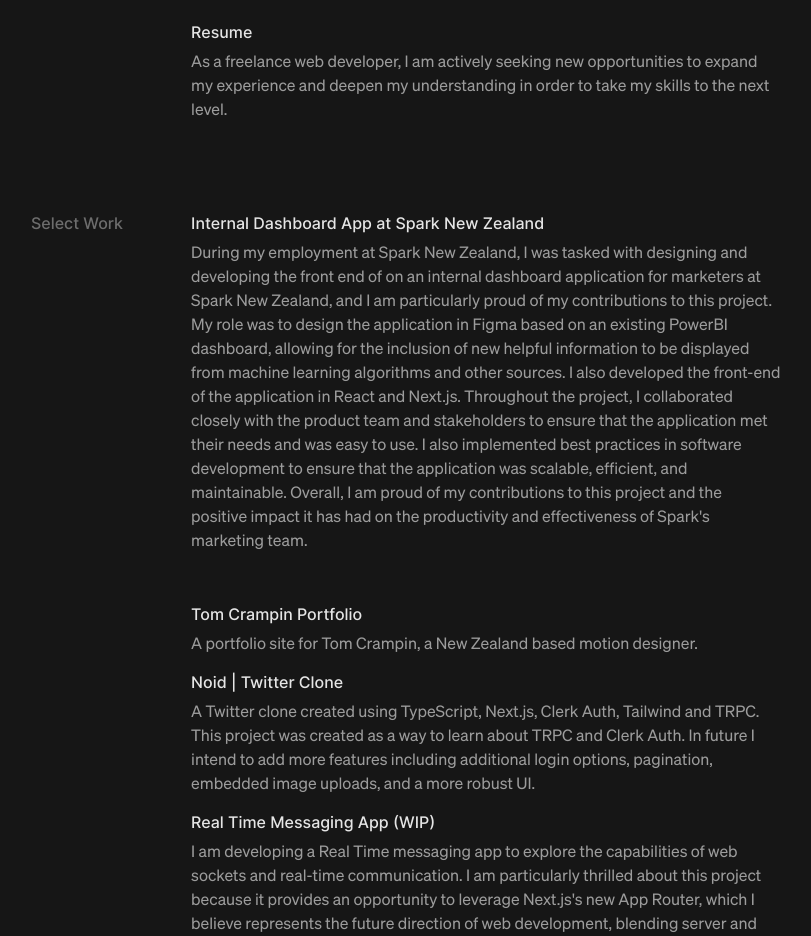
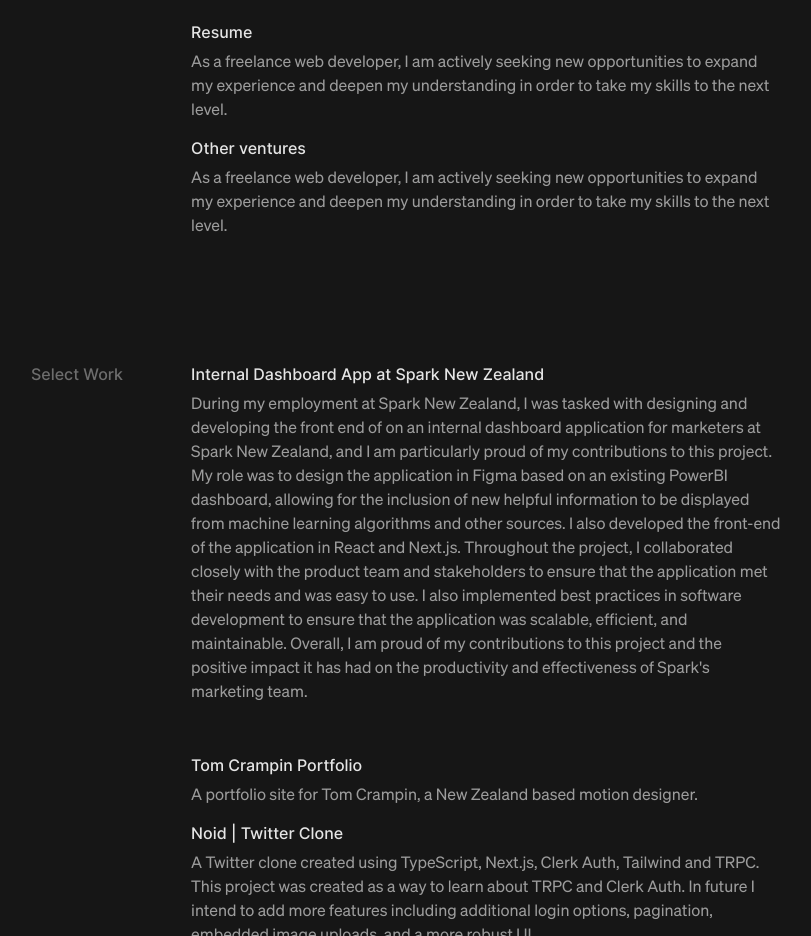
Before and after one commit to maxwellyoung/maxwellyoung, a Next.js app: page /about in a window 1280 px wide. Shown: the part 1040-1976 px from the top of the page, without its empty margins (234-1045 px from the left). Built offline with nearby package versions, Linux system fonts and the light colour scheme.

Commit message:
Update data.ts

```diff
--- a/src/components/About/data.ts
+++ b/src/components/About/data.ts
@@ -16,6 +16,41 @@
 		href: '/resume.pdf',
 		content:
 			'As a freelance web developer, I am actively seeking new opportunities to expand my experience and deepen my understanding in order to take my skills to the next level.',
+	},
+	{
+		title: 'Other ventures',
+		content:
+			'As a freelance web developer, I am actively seeking new opportunities to expand my experience and deepen my understanding in order to take my skills to the next level.',
+	},
+]
+
+export const otherventures: Content[] = [
+	{
+		title: 'Musician',
+		content:
+			'I release alternative pop music under my own name I write and produce with the assistance of Eddie Johnston.',
+	},
+	{
+		title: 'DJ',
+		content:
+			'I help people have fun by DJing parties with my friend Thom.',
+	},
+	{
+		title: 'Composer',
+		href: '/resume.pdf',
+		content:
+			'Currently composing a video game soundtrack.',
+	},
+	{
+		title: 'Radio DJ',
+		content:
+			'I host a monthly web radio show on beloved.wtf featuring an eclectic mix of songs that make me believe in the magic of music.',
+	},
+
+	{
+		title: 'Visual Artist',
+		content:
+			'Also working towards becoming a more confident visual artist through directing videos and practicing design.',
 	},
 ]
 
```
